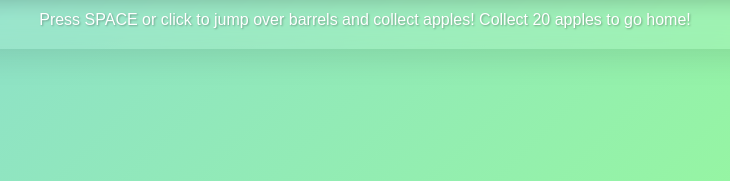
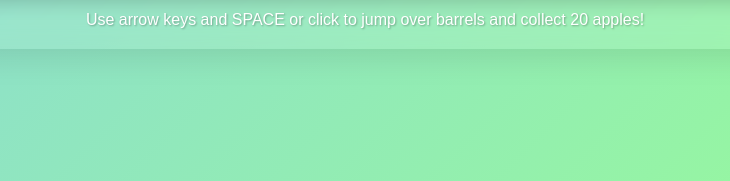
Before and after one commit to digitizdat/barrel-jump, a plain HTML site: page index.html in a window 1280 px wide. Shown: the part 609-790 px from the top of the page, 275-1005 px from the left. Drawn offline with Linux system fonts and the light colour scheme.

Commit message:
docs: simplify game instructions

```diff
--- a/index.html
+++ b/index.html
@@ -126,7 +126,7 @@
         </div>
         <canvas id="gameCanvas" width="800" height="400"></canvas>
         <div id="instructions">
-            Press SPACE or click to jump over barrels and collect apples!  Collect 20 apples to go home!
+                Use arrow keys and SPACE or click to jump over barrels and collect 20 apples!
         </div>
         <div id="gameOver" class="game-over">
             <h2>Game Over!</h2>
```
